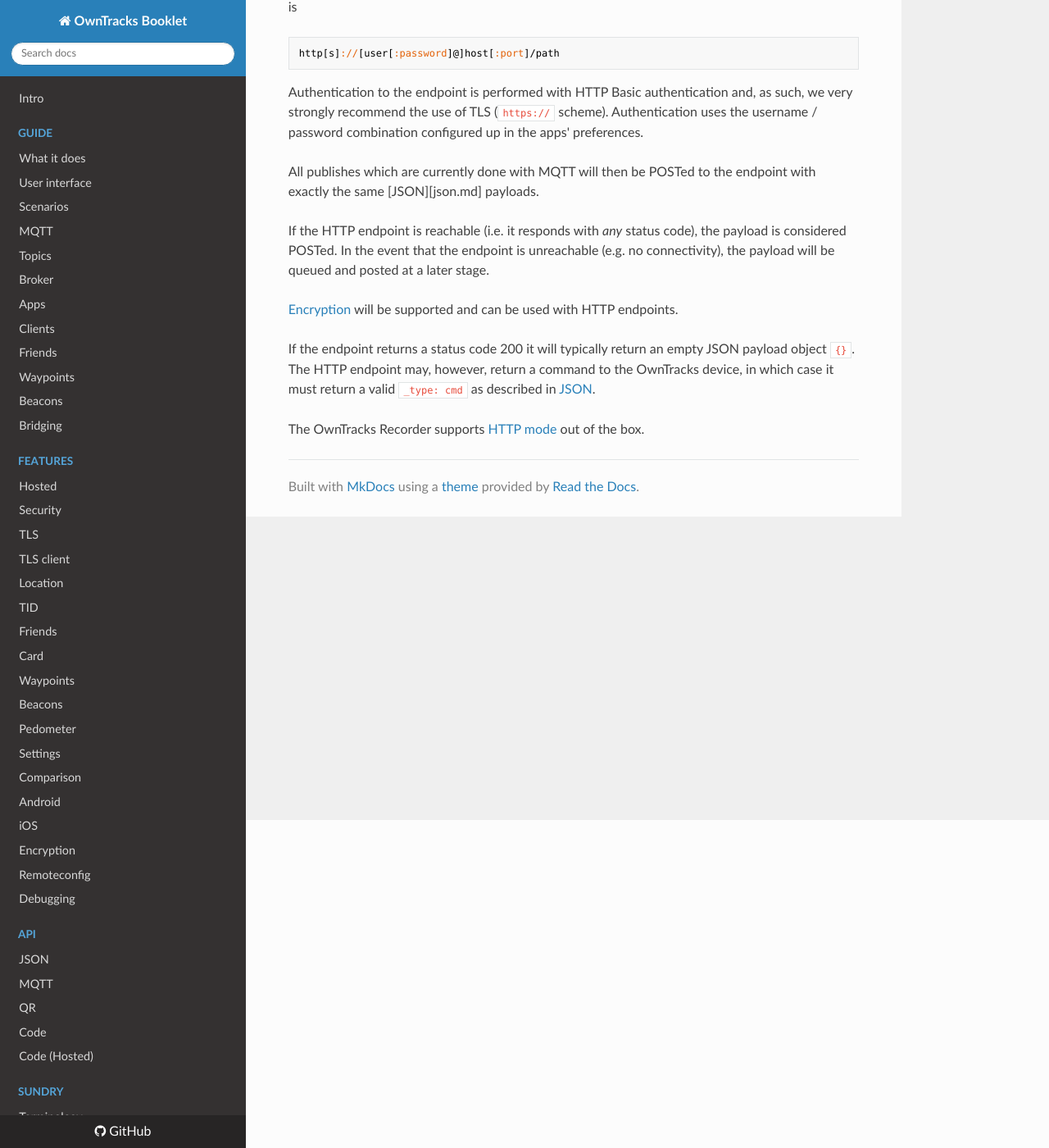
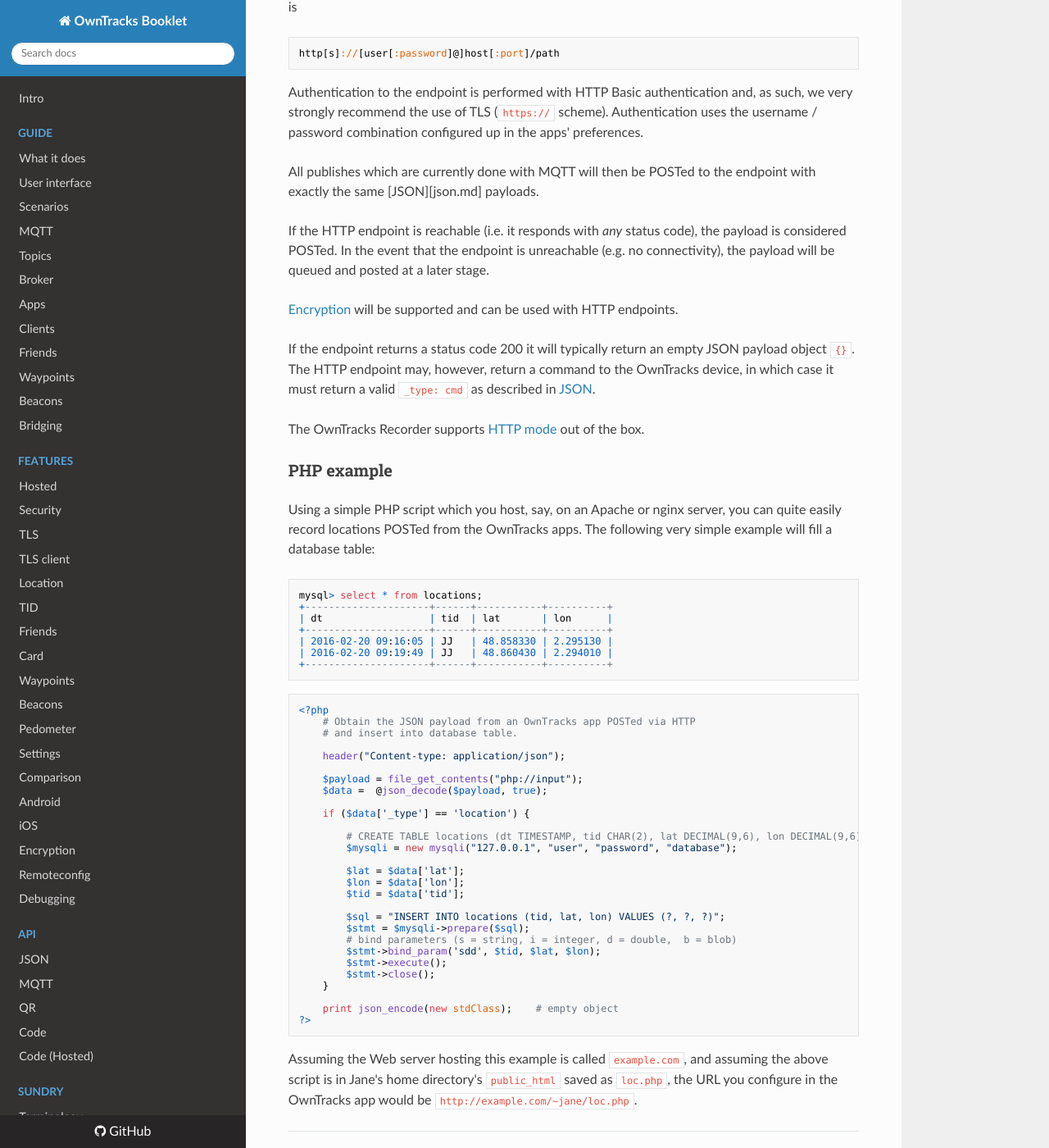
Before and after one commit to owntracks/booklet, an MkDocs documentation site: the page built from docs/tech/http.md, in a window 1280 px wide and 1400 px high, scrolled down 400 px. Shown: the whole window at 82% size. Built offline with MkDocs 1.6.1, drawn with Linux system fonts in a browser that asks for light colours; nearby versions of some CDN libraries; old or Windows-style settings are respelled for this version of MkDocs.

Commit message:
add PHP example

````diff
--- a/docs/tech/http.md
+++ b/docs/tech/http.md
@@ -24,3 +24,52 @@ If the HTTP endpoint is reachable (i.e. it responds with _any_ status code), the
 If the endpoint returns a status code 200 it will typically return an empty JSON payload object `{}`. The HTTP endpoint may, however, return a command to the OwnTracks device, in which case it must return a valid `_type: cmd` as described in [JSON](../tech/json.md).
 
 The OwnTracks Recorder supports [HTTP mode](https://github.com/owntracks/recorder#http-mode) out of the box.
+
+
+### PHP example
+
+Using a simple PHP script which you host, say, on an Apache or nginx server, you can quite easily record locations POSTed from the OwnTracks apps. The following very simple example will fill a database table:
+
+```
+mysql> select * from locations;
++---------------------+------+-----------+----------+
+| dt                  | tid  | lat       | lon      |
++---------------------+------+-----------+----------+
+| 2016-02-20 09:16:05 | JJ   | 48.858330 | 2.295130 |
+| 2016-02-20 09:19:49 | JJ   | 48.860430 | 2.294010 |
++---------------------+------+-----------+----------+
+```
+
+
+```php
+<?php
+    # Obtain the JSON payload from an OwnTracks app POSTed via HTTP
+    # and insert into database table.
+
+    header("Content-type: application/json");
+
+    $payload = file_get_contents("php://input");
+    $data =  @json_decode($payload, true);
+
+    if ($data['_type'] == 'location') {
+
+        # CREATE TABLE locations (dt TIMESTAMP, tid CHAR(2), lat DECIMAL(9,6), lon DECIMAL(9,6));
+        $mysqli = new mysqli("127.0.0.1", "user", "password", "database");
+
+        $lat = $data['lat'];
+        $lon = $data['lon'];
+        $tid = $data['tid'];
+
+        $sql = "INSERT INTO locations (tid, lat, lon) VALUES (?, ?, ?)";
+        $stmt = $mysqli->prepare($sql);
+        # bind parameters (s = string, i = integer, d = double,  b = blob)
+        $stmt->bind_param('sdd', $tid, $lat, $lon);
+        $stmt->execute();
+        $stmt->close();
+    }
+
+    print json_encode(new stdClass);    # empty object
+?>
+```
+
+Assuming the Web server hosting this example is called `example.com`, and assuming the above script is in Jane's home directory's `public_html` saved as `loc.php`, the URL you configure in the OwnTracks app would be `http://example.com/~jane/loc.php`.
````
